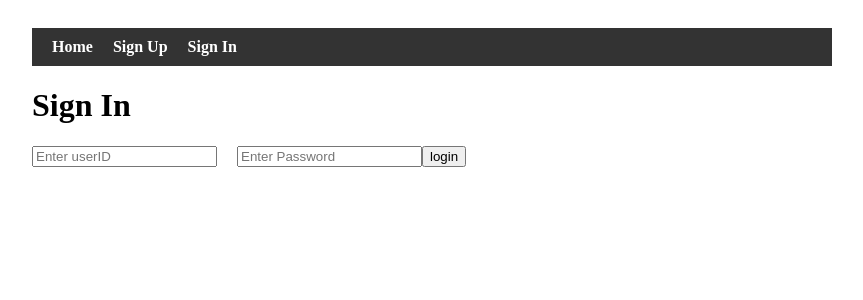
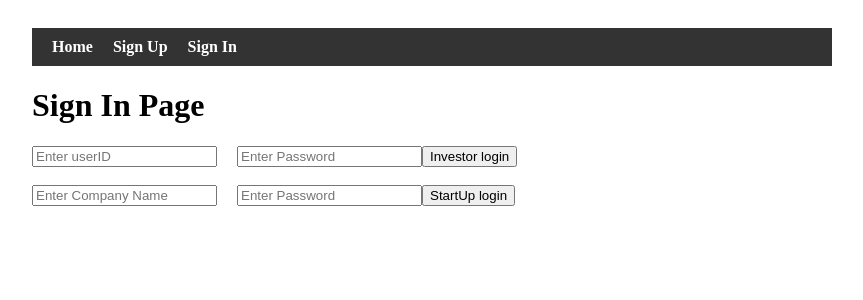
Before and after one commit to AnilKumarYogi/sales-analysis, a React (Create React App) app: page /signIn in a window 1280 px wide. Shown: the top 300 px of the page, without its empty margins (208-1071 px from the left). Built offline with nearby package versions, Linux system fonts and the light colour scheme.

Commit message:
separate startup signIn

```diff
--- a/src/App.js
+++ b/src/App.js
@@ -15,7 +15,8 @@ function App() {
     ],
     startupData: [
       {
-        companyName: "Tesla, Inc.",
+        companyName: "Tesla",
+        password: "yogi",
         businessDescription:
           "Tesla is known for designing and manufacturing electric vehicles (EVs), energy storage solutions, and renewable energy products. The company's mission is to accelerate the world's transition to sustainable energy.",
         revenue: "2.33TCr	",
@@ -30,9 +31,13 @@ function App() {
   const [loginId, setloginId] = useState("");
   const [loginPassword, setLoginPassword] = useState("");
   const [loginMessage, setLoginMessage] = useState("");
+  const [loginType, setLoginType] = useState(null);
 
   const [approvedUsers, setApprovedUsers] = useState([]);
 
+  const handleLoginType = (data) => {
+    setLoginType(data);
+  };
   const handleApprovedUsers = (data) => {
     setApprovedUsers(data);
   };
@@ -98,6 +103,8 @@ function App() {
               handleLoginPassword={handleLoginPassword}
               loginMessage={loginMessage}
               handleLoginMessage={handleLoginMessage}
+              loginType={loginType}
+              handleLoginType={handleLoginType}
             />
           }
         />
@@ -124,6 +131,7 @@ function App() {
               globalData={globalData}
               approvedUsers={approvedUsers}
               handleApprovedUsers={handleApprovedUsers}
+              loginId={loginId}
             />
           }
         />
--- a/src/signIn/SignIn.js
+++ b/src/signIn/SignIn.js
@@ -1,3 +1,4 @@
+import { useState } from "react";
 import { Link } from "react-router-dom";
 
 const SignIn = ({
@@ -8,46 +9,84 @@ const SignIn = ({
   handleLoginPassword,
   loginMessage,
   handleLoginMessage,
+  loginType,
+  handleLoginType,
 }) => {
+  const [investorLogin, setinvestorLogin] = useState("");
+  const [investorPasswordLogin, setinvestorPasswordLogin] = useState("");
+  const [startupLogin, setStartupLogin] = useState("");
+  const [startupPasswordLogin, setStartupPasswordLogin] = useState("");
+
   const handleLoginClick = () => {
     const isLoginSuccessful = globalData.investorData.some(
-      (user) => user.userId === loginId && user.password === loginPassword
+      (user) =>
+        user.userId === investorLogin && user.password === investorPasswordLogin
     );
     if (isLoginSuccessful) {
       handleLoginMessage("Login successful!");
+      handleLoginId(investorLogin);
+      handleLoginPassword(investorPasswordLogin);
+      handleLoginType(0);
     } else {
       handleLoginMessage("Invalid login credentials. Please sign up first.");
     }
   };
+
+  const handleStartupLoginClick = () => {
+    const isLoginSuccessful = globalData.startupData.some(
+      (startup) =>
+        startup.companyName === startupLogin &&
+        startup.password === startupPasswordLogin
+    );
+    if (isLoginSuccessful) {
+      handleLoginMessage("Login successful!");
+      handleLoginId(startupLogin);
+      handleLoginPassword(startupPasswordLogin);
+      handleLoginType(1);
+    } else {
+      handleLoginMessage("Invalid login credentials. Please sign up first.");
+    }
+  };
+
   return (
     <div>
-      <h1>Sign In</h1>
+      <h1>Sign In Page</h1>
       <input
         type="text"
-        value={loginId}
-        onChange={(e) => handleLoginId(e.target.value)}
+        value={investorLogin}
+        onChange={(e) => setinvestorLogin(e.target.value)}
         placeholder="Enter userID"
         style={{ marginRight: "20px" }}
       />
       <input
         type="password"
-        value={loginPassword}
-        onChange={(e) => handleLoginPassword(e.target.value)}
+        value={investorPasswordLogin}
+        onChange={(e) => setinvestorPasswordLogin(e.target.value)}
         placeholder="Enter Password"
       />
-      <button onClick={handleLoginClick}>login</button>
+      <button onClick={handleLoginClick}>Investor login</button>
+      <br />
+      <br />
+      <input
+        type="text"
+        value={startupLogin}
+        onChange={(e) => setStartupLogin(e.target.value)}
+        placeholder="Enter Company Name"
+        style={{ marginRight: "20px" }}
+      />
+      <input
+        type="password"
+        value={startupPasswordLogin}
+        onChange={(e) => setStartupPasswordLogin(e.target.value)}
+        placeholder="Enter Password"
+      />
+      <button onClick={handleStartupLoginClick}>StartUp login</button>
       <p>{loginMessage}</p>
       {loginMessage === "Login successful!" ? (
         <div>
           <p> with loginId: {loginId}</p>
-          <ul>
-            <li>
-              <Link to="/signIn/investor">Investor</Link>
-            </li>
-            <li>
-              <Link to="/signIn/startup">Startup</Link>
-            </li>
-          </ul>
+          {loginType === 1 ? <Link to="/signIn/startup">Startup</Link> : null}
+          {loginType === 0 ? <Link to="/signIn/investor">Investor</Link> : null}
         </div>
       ) : null}
     </div>
--- a/src/signIn/Startup.js
+++ b/src/signIn/Startup.js
@@ -10,6 +10,7 @@ const Startup = ({
   globalData,
   approvedUsers,
   handleApprovedUsers,
+  loginId,
 }) => {
   const handleFileUpload = async () => {
     const formData = new FormData();
@@ -29,15 +30,21 @@ const Startup = ({
   const startupData = globalData.startupData;
   return (
     <div>
+      <h4>LoginId: {loginId}</h4>
       {startupData.length > 0 &&
-        startupData.map((startup, index) => (
+        startupData.map((startup, index) => {
+          if (startup.companyName === loginId) {
+            return (
               <DisplayInterested
                 key={index}
                 startup={startup}
                 approvedUsers={approvedUsers}
                 handleApprovedUsers={handleApprovedUsers}
               />
-        ))}
+            );
+          }
+          return null;
+        })}
 
       <input type="file" onChange={handleFileChange} />
       <button onClick={handleFileUpload}>Upload File</button>
--- a/src/signUp/StartupForm.js
+++ b/src/signUp/StartupForm.js
@@ -2,6 +2,7 @@ import React, { useState } from "react";
 
 const StartupForm = ({ onSignUp }) => {
   const [companyName, setCompanyName] = useState("");
+  const [password, setPassword] = useState("");
   const [businessDescription, setBusinessDescription] = useState("");
   const [revenue, setRevenue] = useState("");
   const [message, setMessage] = useState("");
@@ -10,6 +11,7 @@ const StartupForm = ({ onSignUp }) => {
   const handleSignUp = () => {
     const startupData = {
       companyName,
+      password,
       businessDescription,
       revenue,
       interestShownBy,
@@ -19,6 +21,7 @@ const StartupForm = ({ onSignUp }) => {
     setCompanyName("");
     setBusinessDescription("");
     setRevenue("");
+    setPassword("");
   };
 
   return (
@@ -29,7 +32,18 @@ const StartupForm = ({ onSignUp }) => {
         type="text"
         value={companyName}
         onChange={(e) => setCompanyName(e.target.value)}
+        style={{ marginLeft: "35px" }}
       />
+      <br />
+      <br />
+      <label>Password:</label>
+      <input
+        type="password"
+        value={password}
+        onChange={(e) => setPassword(e.target.value)}
+        style={{ marginLeft: "75px" }}
+      />
+      <br />
       <br />
       <label>Business Description:</label>
       <textarea
@@ -37,12 +51,15 @@ const StartupForm = ({ onSignUp }) => {
         onChange={(e) => setBusinessDescription(e.target.value)}
       />
       <br />
+      <br />
       <label>Revenue:</label>
       <input
         type="text"
         value={revenue}
         onChange={(e) => setRevenue(e.target.value)}
+        style={{ marginLeft: "80px" }}
       />
+      <br />
       <br />
       <button onClick={handleSignUp}>Sign Up</button>
       <p>{message}</p>
```
Lines whose indentation alone changed are shown as unchanged.
